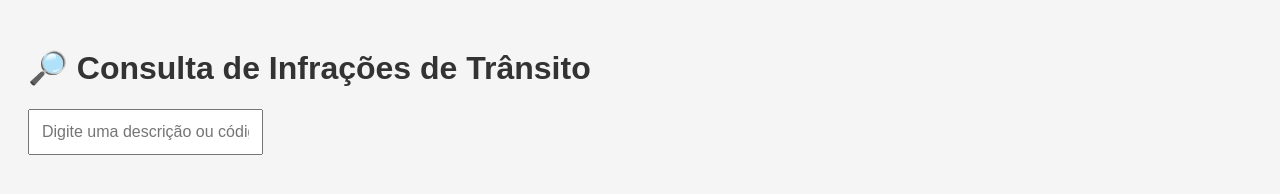
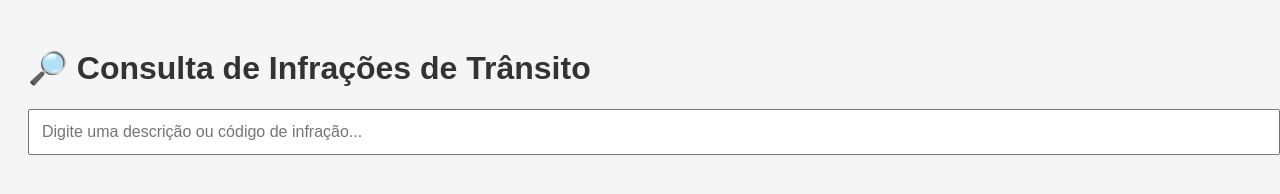
Before and after one commit to LMR-Desing/AIT, a plain HTML site: page index.html in a window 1280 px wide. Drawn offline with Linux system fonts and the light colour scheme.

Commit message:
Update index.html

```diff
--- a/index.html
+++ b/index.html
@@ -1,4 +1,3 @@
-
 <!DOCTYPE html>
 <html lang="pt-BR">
 <head>
@@ -8,7 +7,7 @@
         body { font-family: Arial, sans-serif; padding: 20px; background-color: #f5f5f5; }
         h1 { color: #333; }
         input[type="text"] {
-            width: 100%%;
+            width: 100%;
             padding: 12px;
             font-size: 16px;
             margin-bottom: 20px;
```
